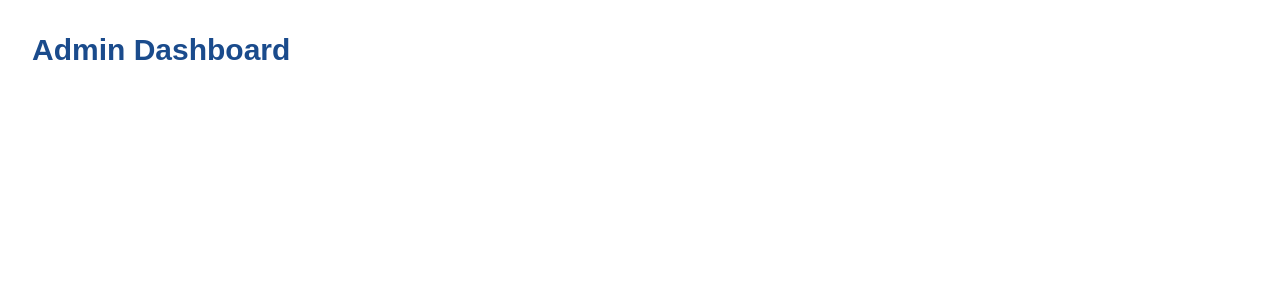
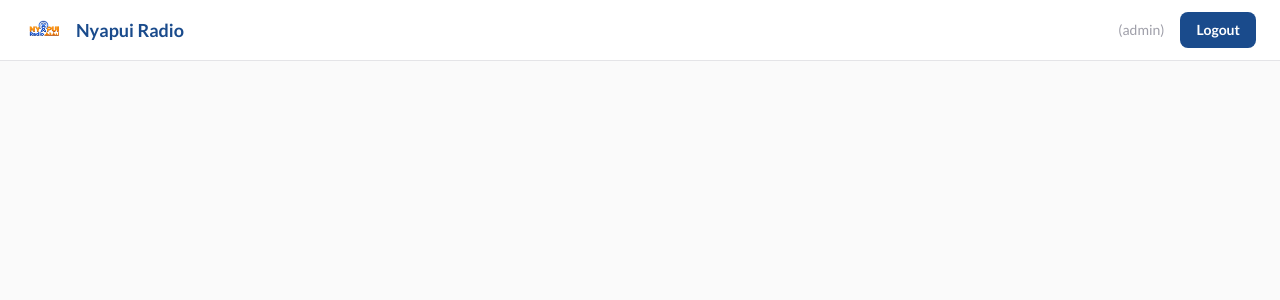
Before and after one commit to Med-dev-sl/Nyapui-Radio, a Next.js app: page /admin/dashboard in a window 1280 px wide. Shown: the top 300 px of the page. Built offline with nearby package versions, Linux system fonts and the light colour scheme; sample sign-in values are in the browser's storage; a web font is replaced by a local one.

Commit message:
feat: implement AdminDashboard with user authentication and add Header component

```diff
--- a/app/components/admin/dashboard.tsx
+++ b/app/components/admin/dashboard.tsx
@@ -1,7 +1,34 @@
+"use client";
+
+import { useEffect, useState } from "react";
+import { useRouter } from "next/navigation";
+import Header from "@/app/components/header";
+
+type User = {
+  id: number;
+  username: string;
+  full_name: string;
+  role: string;
+};
+
 export default function AdminDashboard() {
+  const router = useRouter();
+  const [user, setUser] = useState<User | null>(null);
+
+  useEffect(() => {
+    const stored = localStorage.getItem("nyapui_user");
+    if (!stored) {
+      router.push("/login");
+      return;
+    }
+    setUser(JSON.parse(stored));
+  }, [router]);
+
+  if (!user) return null;
+
   return (
-    <div className="min-h-screen bg-white p-8">
-      <h1 className="text-3xl font-bold text-[#1a4b8c]">Admin Dashboard</h1>
+    <div className="min-h-screen bg-zinc-50">
+      <Header user={user} />
     </div>
   );
 }
--- /dev/null
+++ b/app/components/header.tsx
@@ -0,0 +1,45 @@
+"use client";
+
+import { useRouter } from "next/navigation";
+import Logo from "@/app/components/logo";
+
+type User = {
+  id: number;
+  username: string;
+  full_name: string;
+  role: string;
+};
+
+type Props = {
+  user: User;
+};
+
+export default function Header({ user }: Props) {
+  const router = useRouter();
+
+  function handleLogout() {
+    localStorage.removeItem("nyapui_user");
+    router.push("/login");
+  }
+
+  return (
+    <header className="bg-white border-b border-zinc-200 px-6 py-3 flex items-center justify-between">
+      <div className="flex items-center gap-3">
+        <Logo size={40} />
+        <span className="text-lg font-bold text-[#1a4b8c]">Nyapui Radio</span>
+      </div>
+      <div className="flex items-center gap-4">
+        <span className="text-sm text-zinc-600">
+          {user.full_name}
+          <span className="text-zinc-400 ml-1">({user.role})</span>
+        </span>
+        <button
+          onClick={handleLogout}
+          className="rounded-lg bg-[#1a4b8c] px-4 py-2 text-sm font-semibold text-white hover:bg-[#2563eb]"
+        >
+          Logout
+        </button>
+      </div>
+    </header>
+  );
+}
--- a/app/components/login.tsx
+++ b/app/components/login.tsx
@@ -34,7 +34,9 @@ export default function Login() {
       return;
     }
 
-    setLoggedUser(data.user?.full_name || username);
+    const user = data.user;
+    setLoggedUser(user?.full_name || username);
+    localStorage.setItem("nyapui_user", JSON.stringify(user));
     setShowSuccess(true);
     setTimeout(() => router.push("/admin/dashboard"), 2000);
   }
```
Also changed, not shown: app/components/admin/footer.tsx (added), app/components/admin/header.tsx (added), app/components/admin/sidebar.tsx (added).
